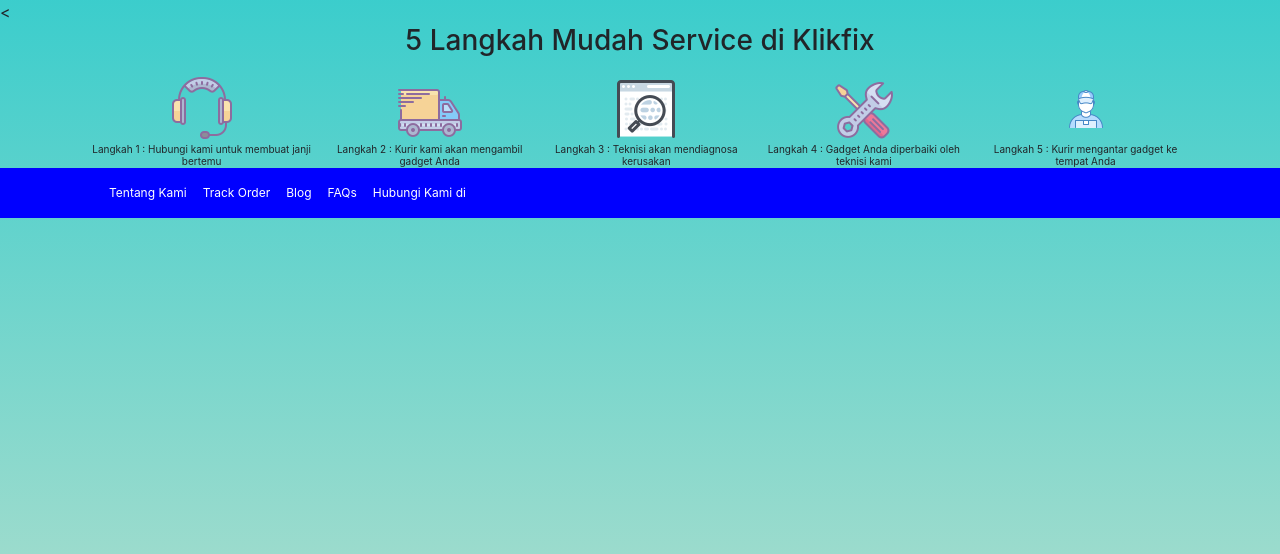
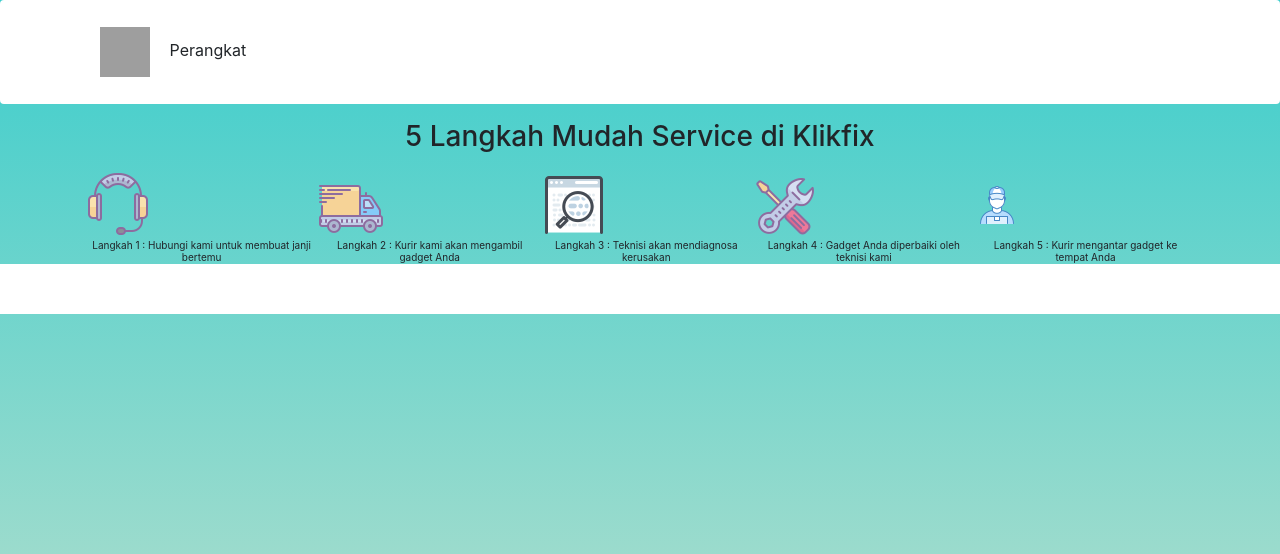
Before and after one commit to relfarizi/tubes_webpro, a CodeIgniter app: page /tubes_webpro/index.php/brandc/index in a window 1280 px wide. Shown: the part 56-610 px from the top of the page. Run offline with CodeIgniter, Linux system fonts and the light colour scheme; some libraries are stand-ins or nearby versions; grey boxes are pictures that could not be loaded.

Commit message:
Update brand.php

```diff
--- a/application/views/brand.php
+++ b/application/views/brand.php
@@ -2,14 +2,23 @@
 <html>
 <head>
   <title>Homepage</title>
-  <link rel="stylesheet" type="text/css" href="assets/css/home.css">
+  <link rel="stylesheet" type="text/css" href="assets/css/brand.css">
 </head>
 
-<body>
-<
-  <div class="container ">
+<body >
+  <div class="breadcrumb ng-scope" ng-if="vm.history" style="background: white">
+  <div class="container" >
+    <img src="assets/leave.png" height="80px" width="80px" style="padding: 15px" >
+
+                <span >Perangkat</span>
+
+
+      </div>
+    </div>
+
+  <div  class="container " >
     <h3 class="text-center" style="padding-bottom: 10px">5 Langkah Mudah Service di Klikfix</h3>
-    <table class="container">
+    <table class="container" >
       <tr >
         <th><img src="assets/costumer_service.png" class="image"></th>
         <th><img src="assets/pickup.png" class="image" ></th>
@@ -26,13 +35,13 @@
       </tr>
     </table>
   </div>
-</div>
 
 
 
 
-<div class="container-fluid" style="background-color: blue; padding-top: 50 px; font-size: 12px; ">
-  <div class="container">
+
+<div class="container-fluid" style="background-color: white; padding-top: 50 px; font-size: 12px; ">
+  <div class="container" >
   <nav class="navbar navbar-expand-lg navbar-light container-fluid">
   <div class="nv-bar" style="text-align: center; ">
     <ul class="navbar-nav">
```
